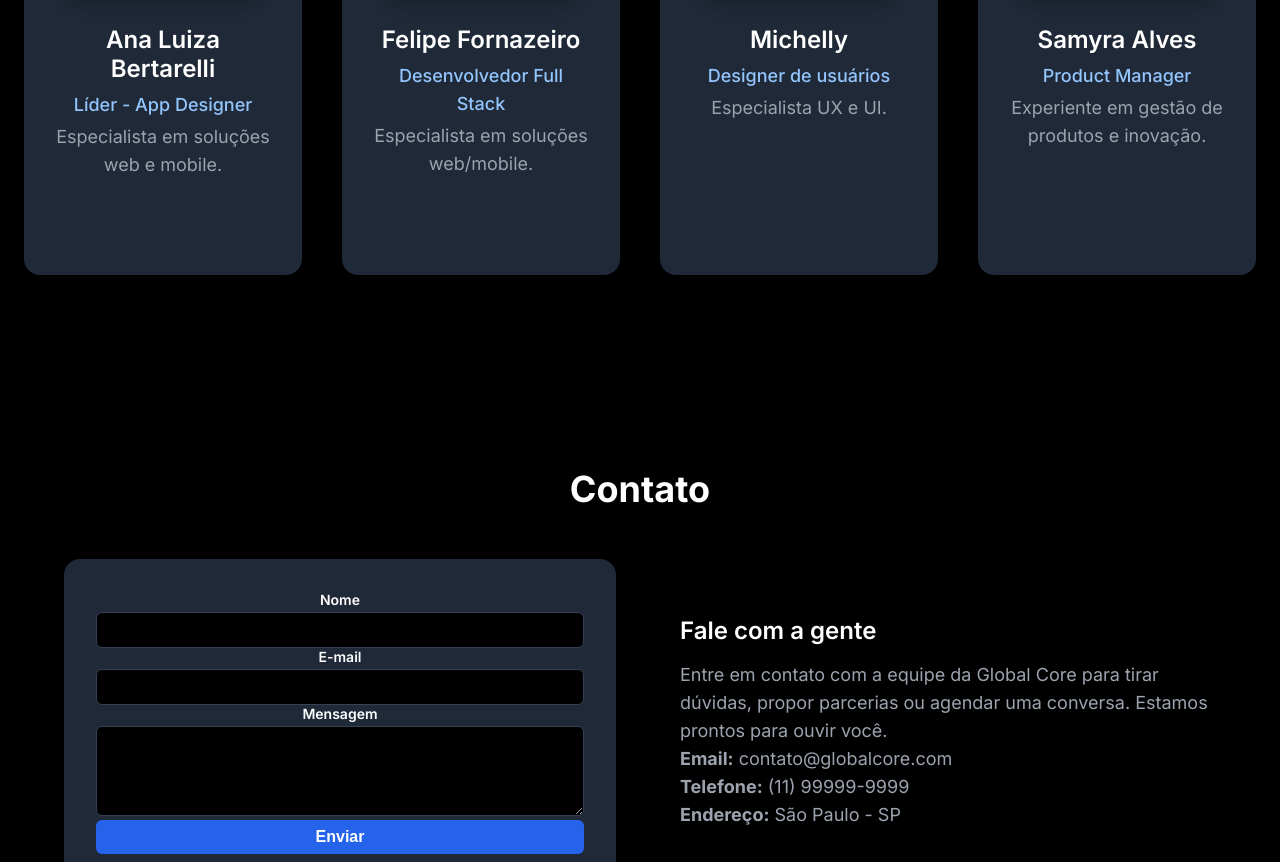
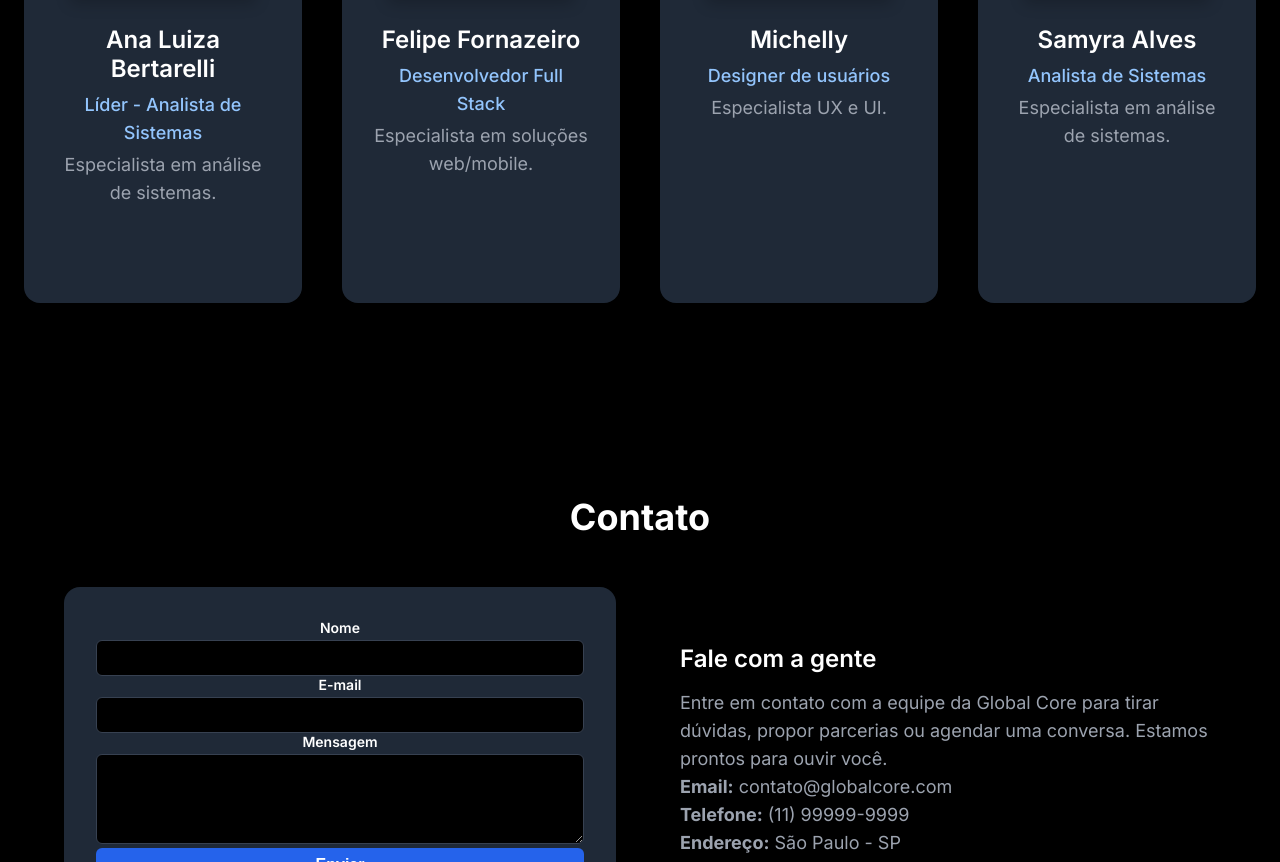
Before and after one commit to Frnzdev/globalcore, a plain HTML site: page index.html in a window 1280 px wide. Shown: the part 2104-2966 px from the top of the page. Drawn offline with Linux system fonts and the light colour scheme.

Commit message:
fix: fixing functions

```diff
--- a/index.html
+++ b/index.html
@@ -156,8 +156,8 @@
         <div>
           <img src="./assests/images/ana.jpg" alt="Ana Luiza Bertarelli" />
           <h4>Ana Luiza Bertarelli</h4>
-          <p class="font-medium">Líder - App Designer</p>
-          <p>Especialista em soluções web e mobile.</p>
+          <p class="font-medium">Líder - Analista de Sistemas</p>
+          <p>Especialista em análise de sistemas.</p>
         </div>
 
         <div>
@@ -177,8 +177,8 @@
         <div>
           <img src="./assests/images/samyra.jpg" alt="Samyra Alves" />
           <h4>Samyra Alves</h4>
-          <p class="font-medium">Product Manager</p>
-          <p>Experiente em gestão de produtos e inovação.</p>
+          <p class="font-medium">Analista de Sistemas</p>
+          <p>Especialista em análise de sistemas.</p>
         </div>
       </div>
     </section>
```
